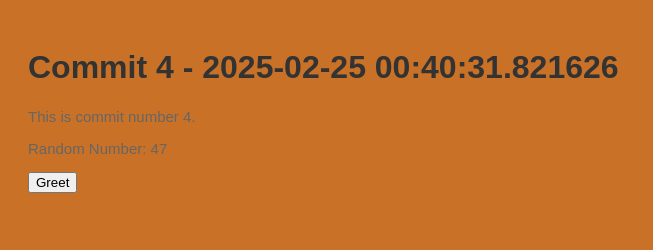
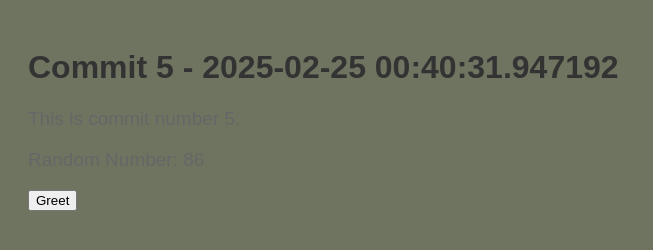
Before and after one commit to stiffs95/myrep-repo-20250225004020, a plain HTML site: page index.html in a window 1280 px wide. Shown: the whole page, without its empty margins (0-653 px from the left). Drawn offline with Linux system fonts and the light colour scheme.

Commit message:
📝 Commit 5 with HTML, CSS, and JS

```diff
--- a/index.html
+++ b/index.html
@@ -2,13 +2,13 @@
     <!DOCTYPE html>
     <html>
     <head>
-        <title>Commit 4 - 2025-02-25 00:40:31.821626</title>
+        <title>Commit 5 - 2025-02-25 00:40:31.947192</title>
         <link rel="stylesheet" href="style.css">
     </head>
     <body>
-        <h1>Commit 4 - 2025-02-25 00:40:31.821626</h1>
-        <p>This is commit number 4.</p>
-        <p>Random Number: 47</p>
+        <h1>Commit 5 - 2025-02-25 00:40:31.947192</h1>
+        <p>This is commit number 5.</p>
+        <p>Random Number: 86</p>
         <button onclick="greet()">Greet</button>
         <script src="script.js"></script>
     </body>
--- a/script.js
+++ b/script.js
@@ -2,4 +2,4 @@
     function greet() {
         alert('Hello from commit ' + commitNumber + '!');
     }
-    var commitNumber = 4;
+    var commitNumber = 5;
--- a/style.css
+++ b/style.css
@@ -1,7 +1,7 @@
 
     body {
         font-family: Arial, sans-serif;
-        background-color: #c97227;
+        background-color: #6f7461;
         padding: 20px;
     }
     h1 {
@@ -9,5 +9,5 @@
     }
     p {
         color: #666;
-        font-size: 15px;
+        font-size: 19px;
     }
```
